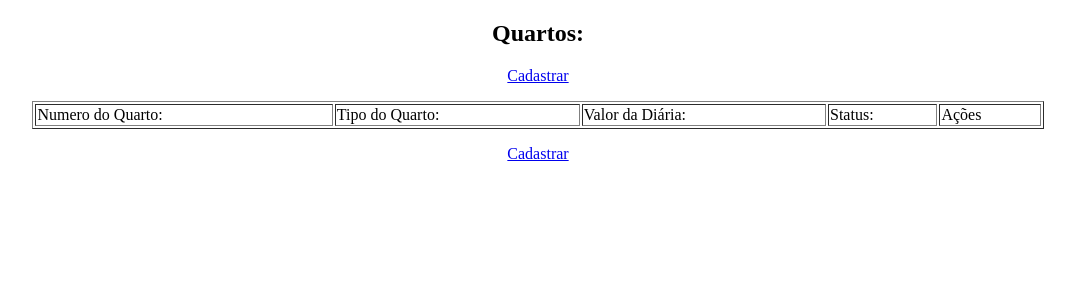
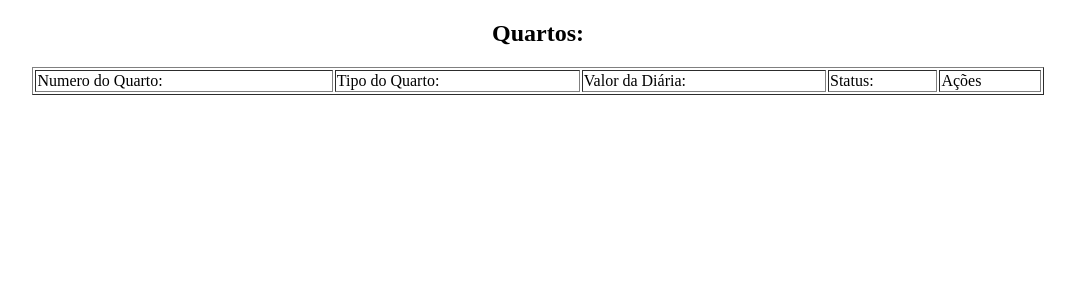
Before and after one commit to LuizFhelipy/TecnicasVICristiano, a PHP site: page /quartos.php in a window 1280 px wide. Shown: the part 97-397 px from the top of the page, without its empty margins (102-1177 px from the left). Run offline with PHP 8.4, Linux system fonts and the light colour scheme; data that the repository does not hold is empty.

Commit message:
retirando cadastrar de clientes quartos e reservas deixando apenas no menu

```diff
--- a/Pousada/clientes.php
+++ b/Pousada/clientes.php
@@ -52,7 +52,6 @@ if (isset($_GET['msg']) && $_GET['msg'] != "") {
 <body>
 	<?php include_once("menu.php"); ?>
 	<h2 align=center>Clientes:</h2>
-	<p align=center> <a href="formulario_quartos.php">Cadastrar</a></p>
 
 	<table border=1 width=80% align=center>
 		<tr>
@@ -86,7 +85,6 @@ if (isset($_GET['msg']) && $_GET['msg'] != "") {
 		?>
 
 	</table>
-	<p align=center> <a href="formulario_quartos.php">Cadastrar</a></p>
 </body>
 
 </html>
--- a/Pousada/quartos.php
+++ b/Pousada/quartos.php
@@ -51,7 +51,6 @@ if (isset($_GET['msg']) && $_GET['msg'] != "") {
 <body>
 	<?php include_once("menu.php"); ?>
 	<h2 align=center>Quartos:</h2>
-	<p align=center> <a href="formulario_quartos.php">Cadastrar</a></p>
 
 	<table border=1 width=80% align=center>
 		<tr>
@@ -83,7 +82,6 @@ if (isset($_GET['msg']) && $_GET['msg'] != "") {
 		?>
 
 	</table>
-	<p align=center> <a href="formulario_quartos.php">Cadastrar</a></p>
 </body>
 
 </html>
--- a/Pousada/reservas.php
+++ b/Pousada/reservas.php
@@ -63,7 +63,6 @@ if (isset($_GET['msg']) && $_GET['msg'] != "") {
 <body>
 	<?php include_once("menu.php"); ?>
 	<h2 align=center>Reservas:</h2>
-	<p align=center> <a href="formulario_reservas.php">Cadastrar</a></p>
 
 	<table border=1 width=80% align=center>
 		<tr>
@@ -99,7 +98,6 @@ if (isset($_GET['msg']) && $_GET['msg'] != "") {
 		?>
 
 	</table>
-	<p align=center> <a href="formulario_reservas.php">Cadastrar</a></p>
 </body>
 
 </html>
```
